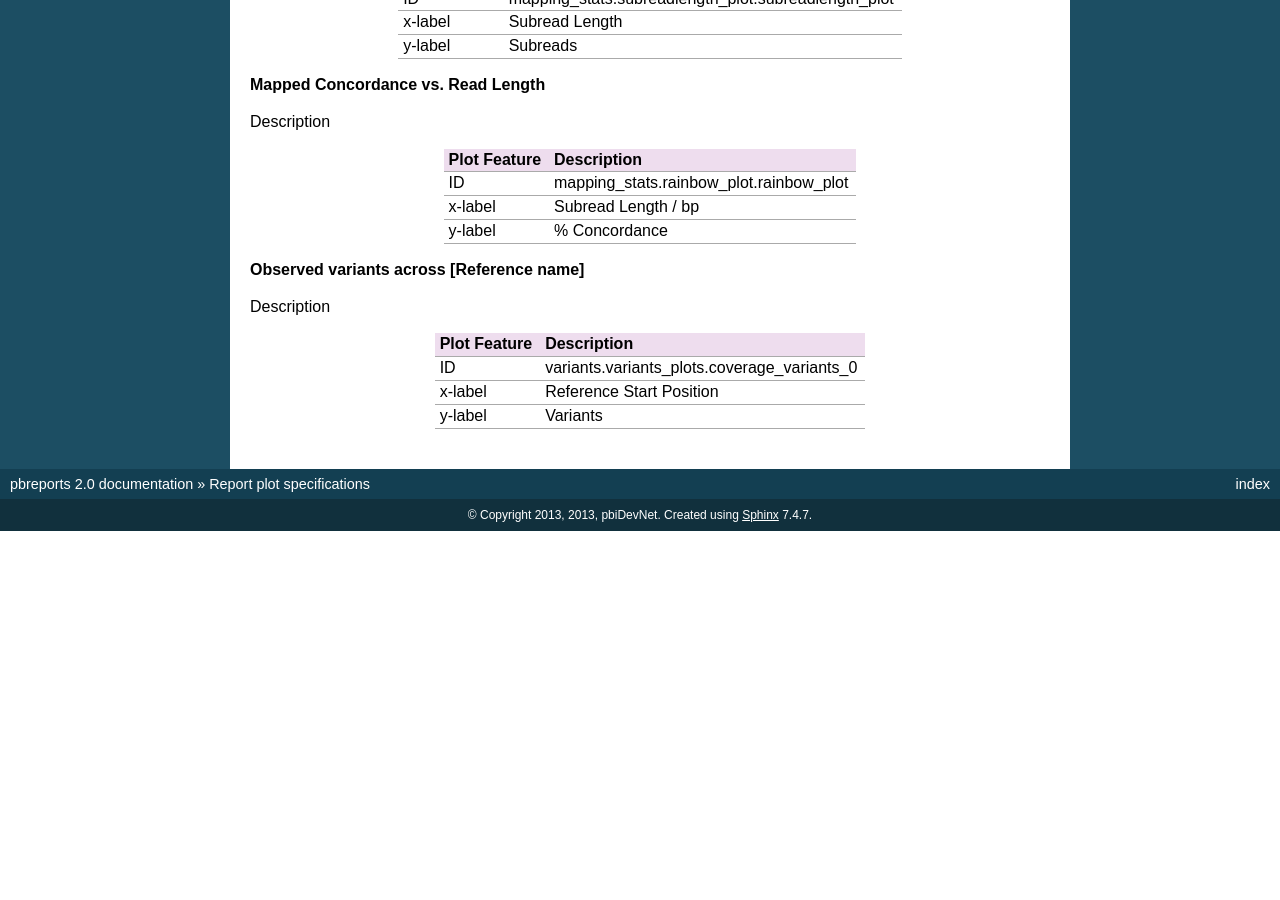
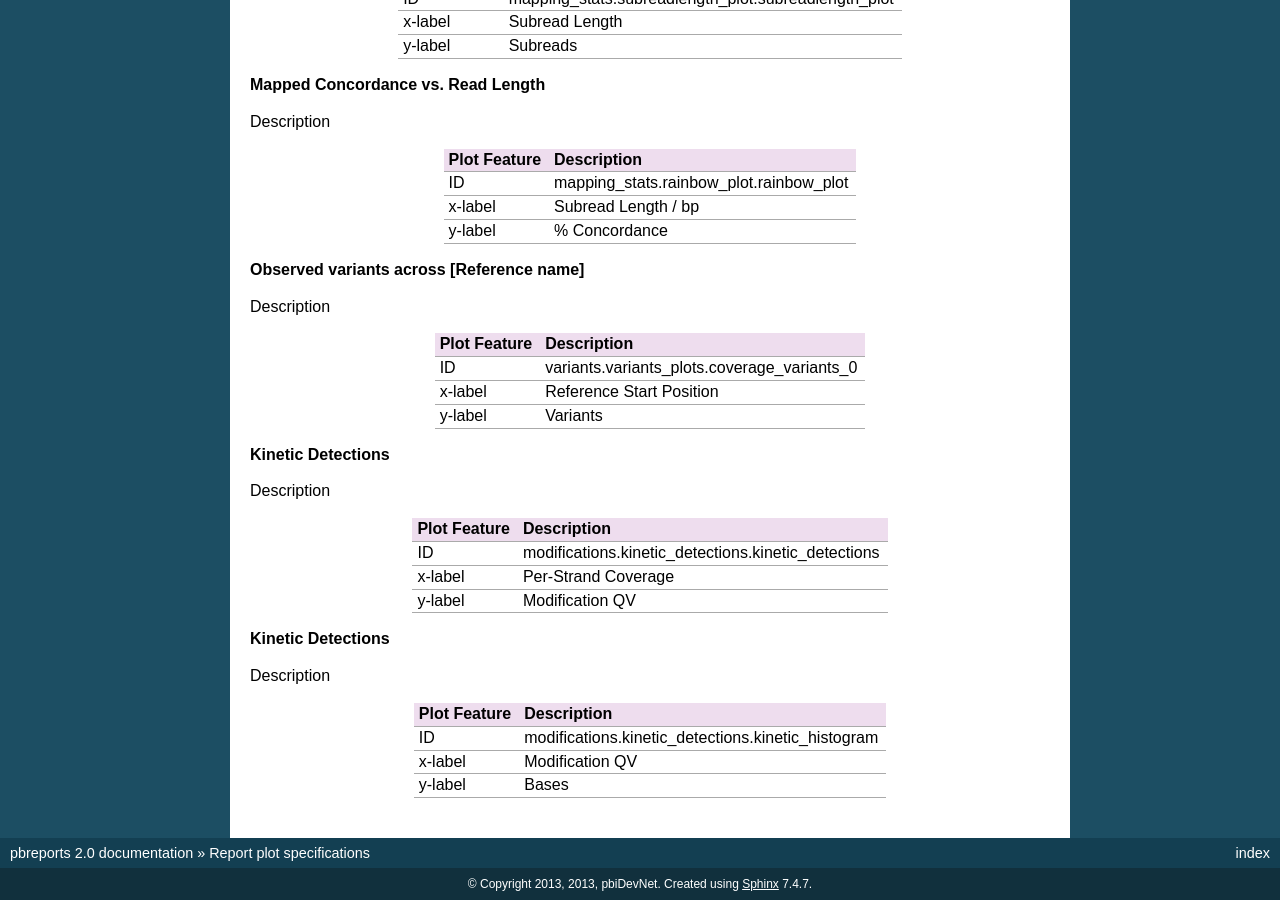
Before and after one commit to Global19-atlassian-net/pbreports, a Sphinx documentation site: the page built from doc/specs/plots.rst, in a window 1280 px wide and 900 px high, scrolled down 1532 px. Built offline with Sphinx 7.4.7, drawn with Linux system fonts in a browser that asks for light colours; before the commit the page ends 2063 px from its top, so only the background shows below that.

Commit message:
Update plots.rst

```diff
--- a/doc/specs/plots.rst
+++ b/doc/specs/plots.rst
@@ -135,3 +135,29 @@ ID                                    variants.variants_plots.coverage_variants_
 x-label                               Reference Start Position
 y-label                               Variants
 ====================================  =====================================================================================================================================
+
+
+**Kinetic Detections**
+
+Description
+
+====================================  =====================================================================================================================================
+Plot Feature                          Description
+====================================  =====================================================================================================================================
+ID                                    modifications.kinetic_detections.kinetic_detections
+x-label                               Per-Strand Coverage
+y-label                               Modification QV
+====================================  =====================================================================================================================================
+
+
+**Kinetic Detections**
+
+Description
+
+====================================  =====================================================================================================================================
+Plot Feature                          Description
+====================================  =====================================================================================================================================
+ID                                    modifications.kinetic_detections.kinetic_histogram
+x-label                               Modification QV
+y-label                               Bases
+====================================  =====================================================================================================================================
```
